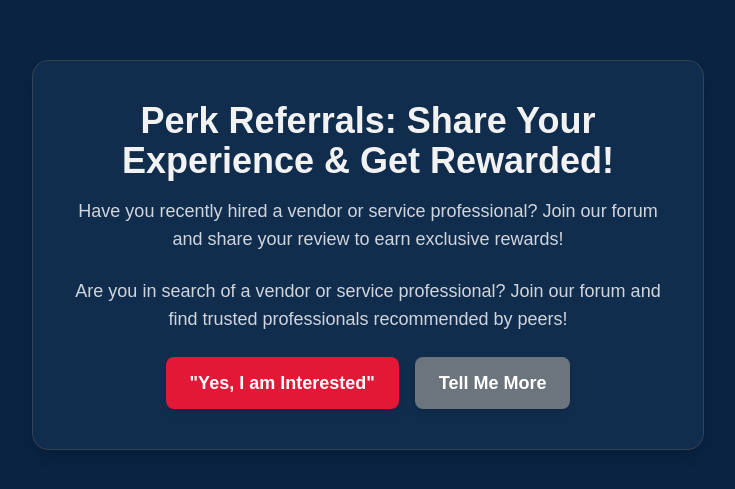
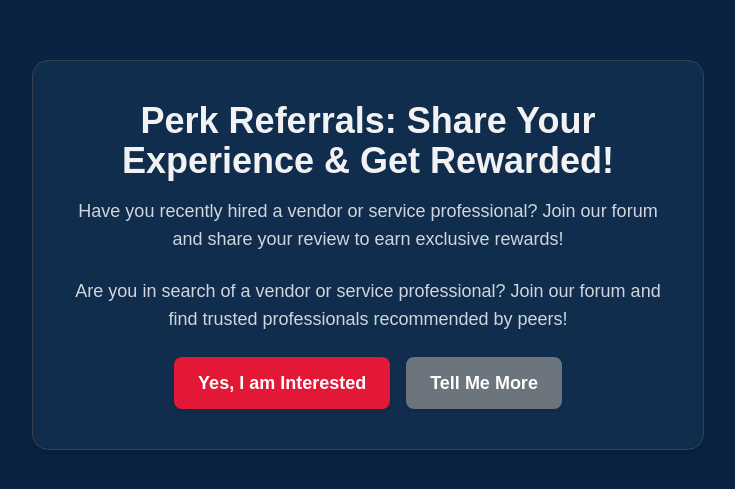
Before and after one commit to kvyuan/perk-referrals, a Next.js app: page / in a window 1280 px wide. Shown: the part 145-634 px from the top of the page, without its empty margins (272-1007 px from the left). Built offline with nearby package versions, Linux system fonts and the light colour scheme.

Commit message:
fixed linting errors

```diff
--- a/app/page.tsx
+++ b/app/page.tsx
@@ -44,7 +44,7 @@ export default function Page() {
             onClick={() => setShowForm(true)}
             className="bg-[#E31837] text-white px-6 py-3 rounded-lg text-lg font-semibold shadow-md hover:bg-[#B81B29] transition"
           >
-            "Yes, I am Interested"
+            Yes, I am Interested
           </button>
           <button
             onClick={() => setShowExplanation(!showExplanation)} // Toggle the explanation visibility
```
